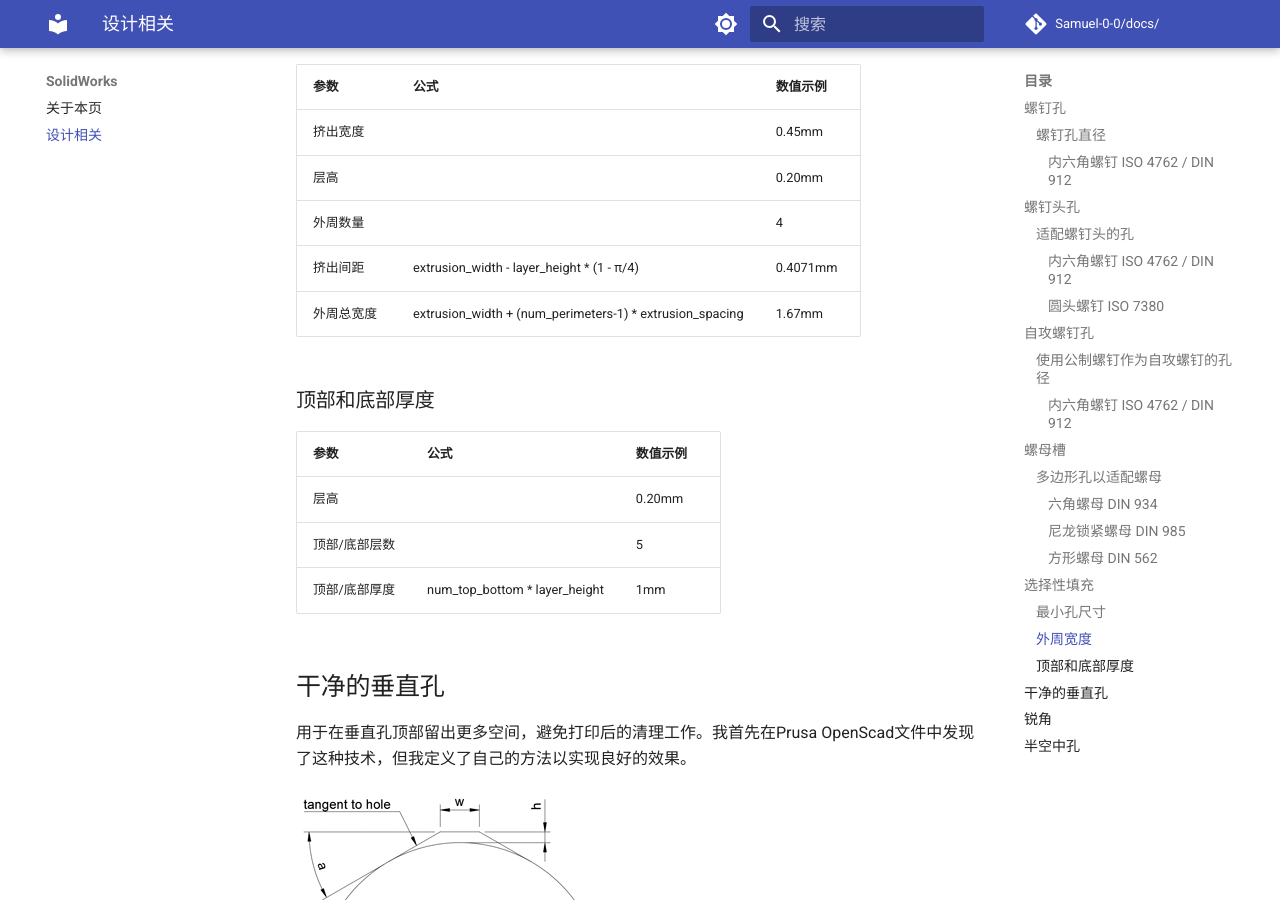
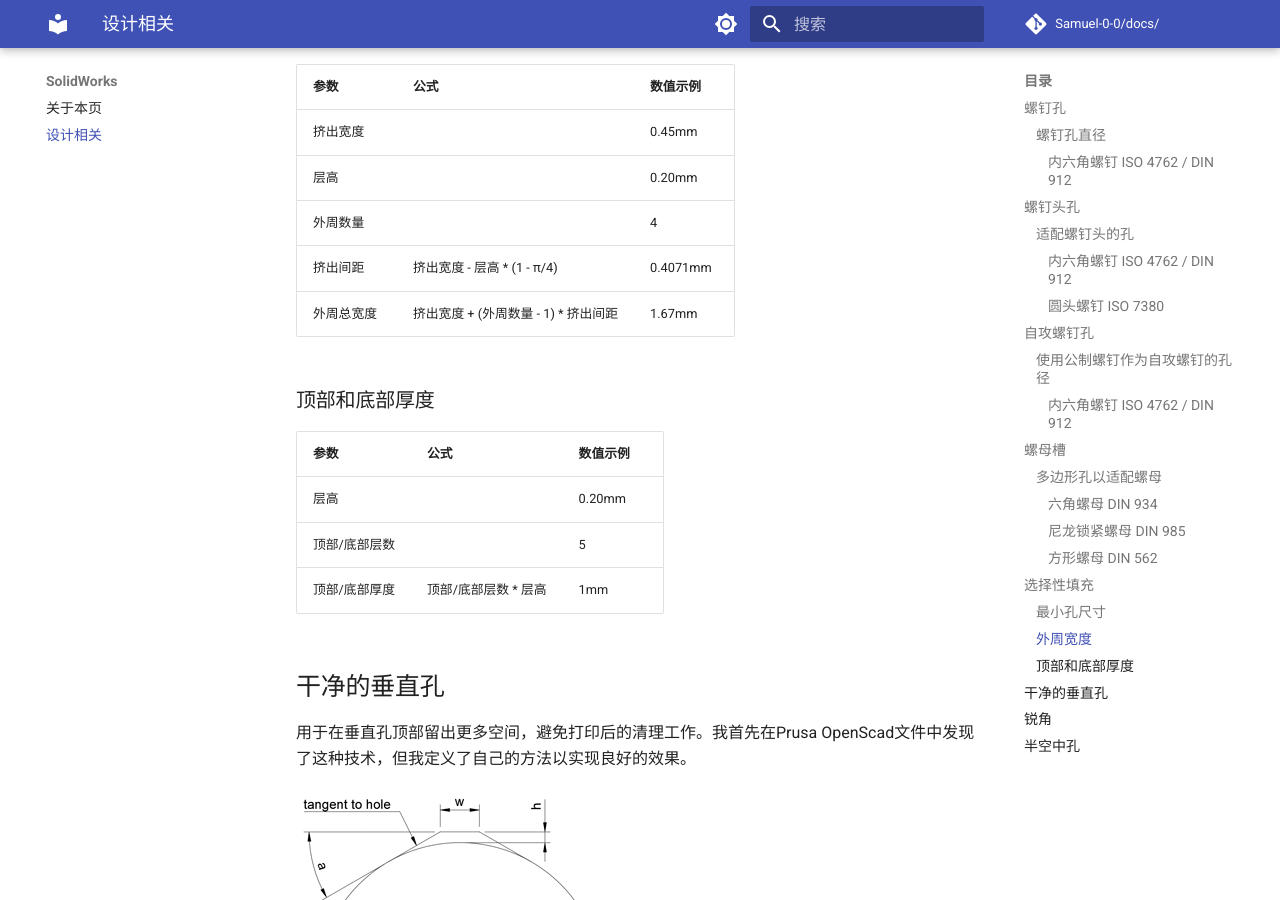
Before and after one commit to Samuel-0-0/docs, an MkDocs documentation site: the page built from docs/solidworks/solidworks.md, in a window 1280 px wide and 900 px high, scrolled down 2844 px. Built offline with MkDocs 1.6.1 and Material for MkDocs 9.7.7, drawn with Linux system fonts in a browser that asks for light colours; comment, search, counter and statistics services are not loaded.

Commit message:
Update solidworks.md

```diff
--- a/docs/solidworks/solidworks.md
+++ b/docs/solidworks/solidworks.md
@@ -70,8 +70,8 @@ Slic3r和PrusaSlicer会将小于或等于0.10mm x 0.10mm的孔视为STL中的缺
 | 挤出宽度           |                                                   | 0.45mm     |
 | 层高               |                                                   | 0.20mm     |
 | 外周数量           |                                                   | 4          |
-| 挤出间距           | extrusion_width - layer_height * (1 - π/4)        | 0.4071mm   |
-| 外周总宽度         | extrusion_width + (num_perimeters-1) * extrusion_spacing | 1.67mm     |
+| 挤出间距           | 挤出宽度 - 层高 * (1 - π/4)        | 0.4071mm   |
+| 外周总宽度         | 挤出宽度 + (外周数量 - 1) * 挤出间距 | 1.67mm     |
 
 ### 顶部和底部厚度
 
@@ -79,7 +79,7 @@ Slic3r和PrusaSlicer会将小于或等于0.10mm x 0.10mm的孔视为STL中的缺
 | ------------------ | ------------------------ | ---------- |
 | 层高               |                          | 0.20mm     |
 | 顶部/底部层数      |                          | 5          |
-| 顶部/底部厚度      | num_top_bottom * layer_height | 1mm        |
+| 顶部/底部厚度      | 顶部/底部层数 * 层高 | 1mm        |
 
 ## 干净的垂直孔
 
```
